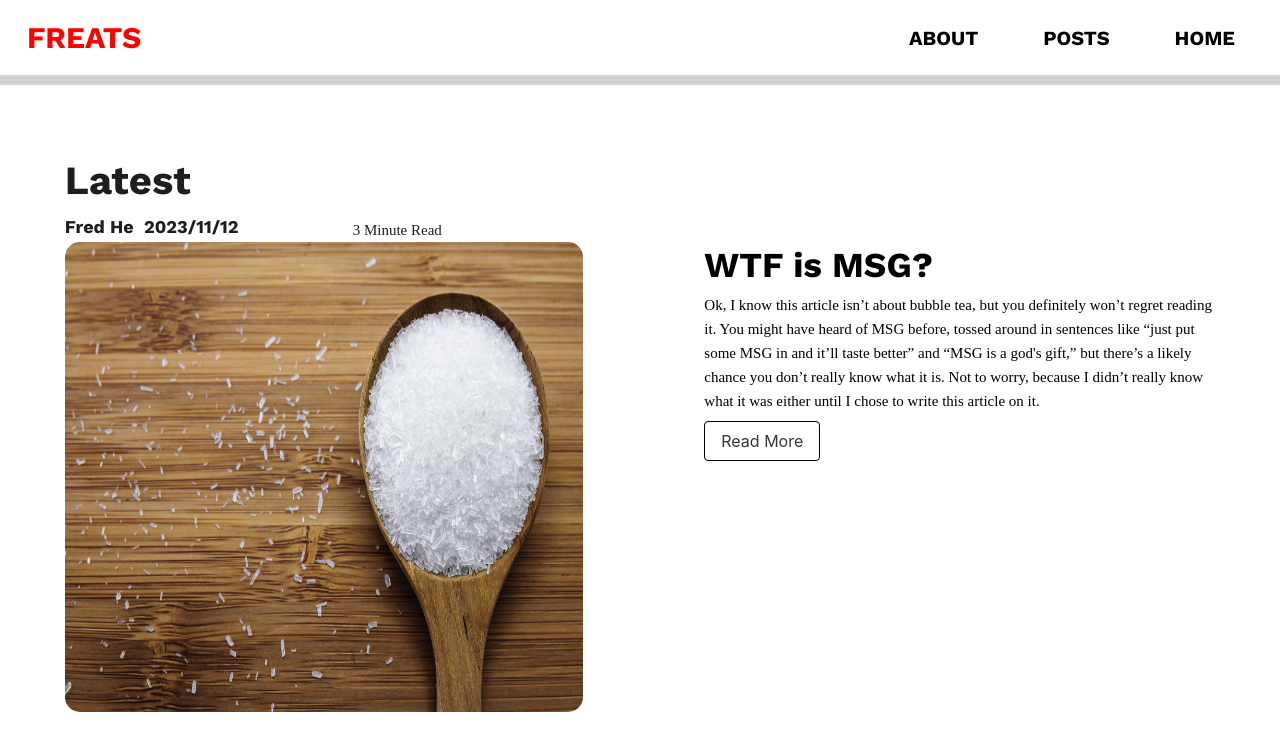
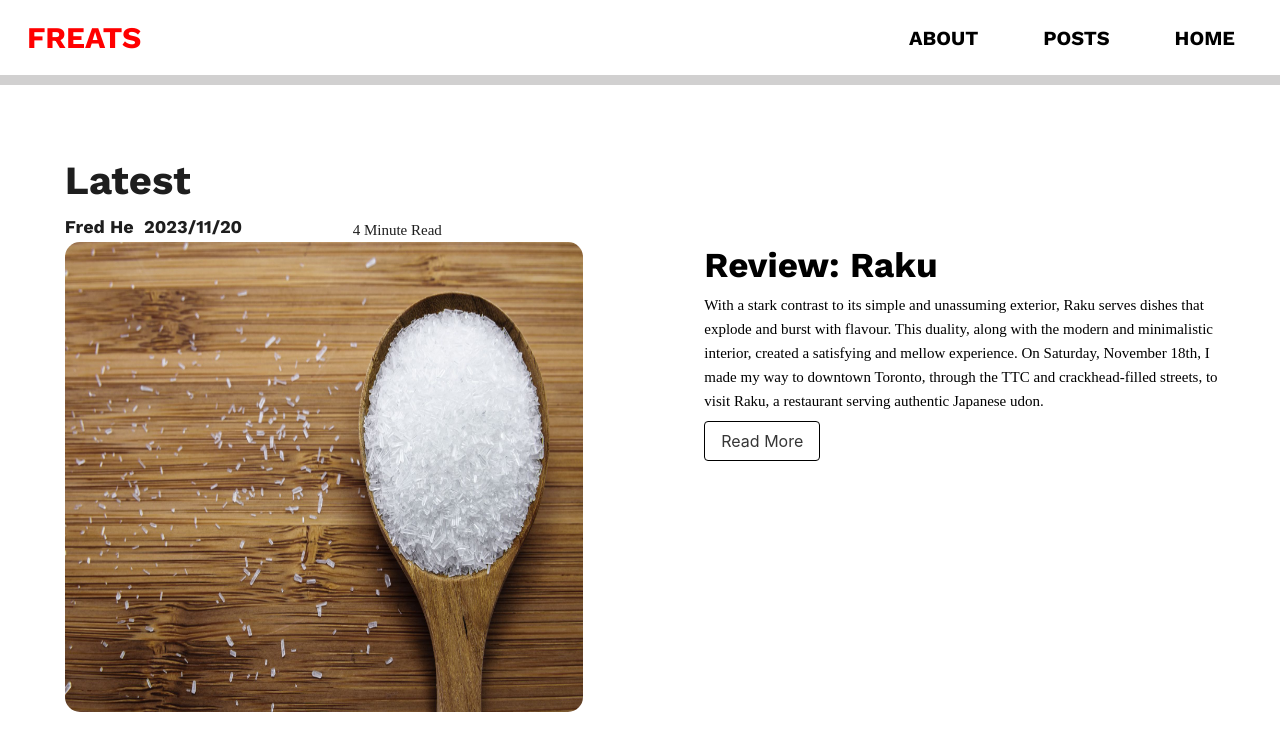
Before and after one commit to fredh2006/freats_blog, a Vue app in the folder freats-blog/: page /home in a window 1280 px wide. Shown: the top 750 px of the page. Built offline with nearby package versions, Linux system fonts and the light colour scheme; a web font is replaced by a local one.

Commit message:
raku update

```diff
--- a/freats-blog/src/views/HomeView.vue
+++ b/freats-blog/src/views/HomeView.vue
@@ -11,15 +11,19 @@ import TheHighlightBanner from '../components/TheHighlightBanner.vue'
       <div class="container left column">
         <h1 class="latest">Latest</h1>
         <div class="metadata-container">
-          <div class="metadata metadata-text">Fred He&nbsp; 2023/11/12</div>
-          <div class="date metadata-text">3 Minute Read</div>
+          <div class="metadata metadata-text">Fred He&nbsp; 2023/11/20</div>
+          <div class="date metadata-text">4 Minute Read</div>
         </div>
-        <img src="../../public/msg.jpg" class="preview-image" @click="click"/>
+        <img src="../../public/msg.jpg" class="preview-image" @click="click" />
       </div>
       <div class="container right column" id="home-text">
-        <h1 class="preview-title">WTF is MSG?</h1>
+        <h1 class="preview-title">Review: Raku</h1>
         <h1 class="preview-content">
-          Ok, I know this article isn’t about bubble tea, but you definitely won’t regret reading it. You might have heard of MSG before, tossed around in sentences like “just put some MSG in and it’ll taste better” and “MSG is a god's gift,” but there’s a likely chance you don’t really know what it is. Not to worry, because I didn’t really know what it was either until I chose to write this article on it.
+          With a stark contrast to its simple and unassuming exterior, Raku serves dishes that
+          explode and burst with flavour. This duality, along with the modern and minimalistic
+          interior, created a satisfying and mellow experience. On Saturday, November 18th, I made
+          my way to downtown Toronto, through the TTC and crackhead-filled streets, to visit Raku, a
+          restaurant serving authentic Japanese udon.
         </h1>
         <div class="button-container">
           <button class="button read-more" @click="click">Read More</button>
@@ -33,7 +37,7 @@ import TheHighlightBanner from '../components/TheHighlightBanner.vue'
 export default {
   methods: {
     click() {
-      this.$router.push('/posts/65516de1a441238a7fc3197a')
+      this.$router.push('/posts/655c3659a441238a7fc3222f')
     }
   }
 }
```
Also changed, not shown: 13 other files (tests, documents, lock files or other folders).
